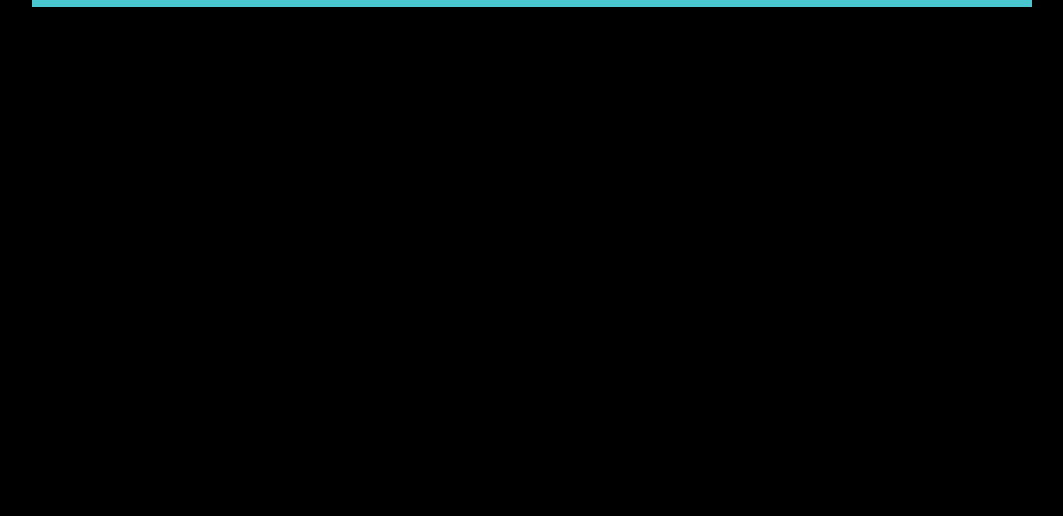
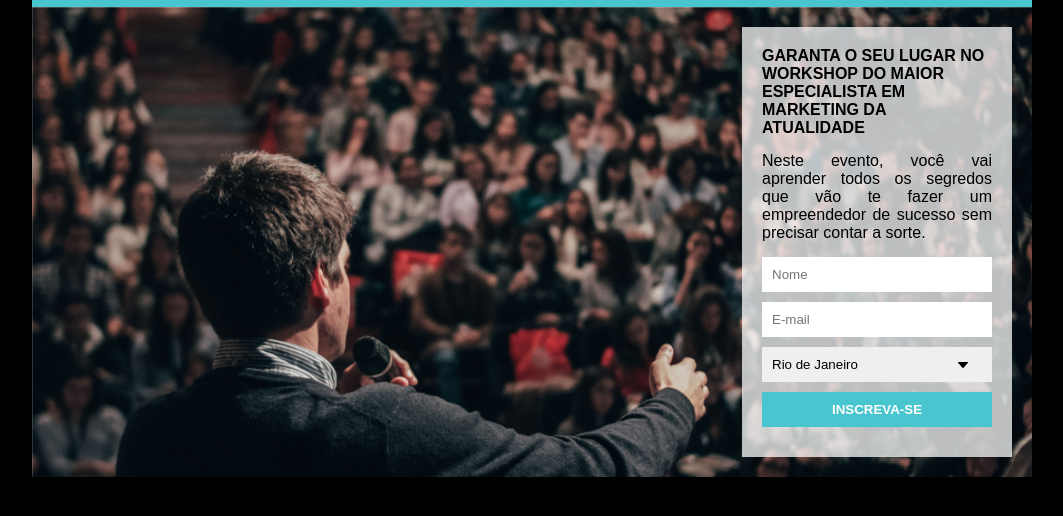
Before and after one commit to LucasMartins10/aulas-maio, a plain HTML site: page pagina-capturaM/index.html in a window 1280 px wide. Shown: the part 44-560 px from the top of the page, without its empty margins (108-1171 px from the left). Drawn offline with Linux system fonts and the light colour scheme.

Commit message:
Estilização da section e do formContainer

```diff
--- a/pagina-capturaM/css/style.css
+++ b/pagina-capturaM/css/style.css
@@ -24,3 +24,60 @@ header{
     font-size: 26px;
     text-transform: uppercase;
 }
+
+section{
+    padding: 20px;
+    background-image: url(../imagens/people.jpg);
+    background-size: cover;
+    overflow: hidden;
+}
+
+section p{
+    text-align: justify;
+}
+
+section h2{
+    text-transform: uppercase;
+    font-size: 16px;
+}
+
+.mb{
+    margin-bottom: 15px;
+}
+
+.formContainer{
+    max-width: 230px;
+    background-color: #FFFFFFBB;
+    padding: 20px;
+    float: right;
+}
+
+input, select{
+    width: 100%;
+    box-sizing: border-box;
+    border: none;
+    margin-bottom: 10px;
+    padding: 10px;
+}
+
+/* modificando um elemento html pelo type dele */
+input[type="submit"]{
+    background-color: #48C5CE;
+    color: #FFF;
+    font-weight: bold;
+}
+
+/* remoção da seta padrão e adiciona uma imagem de seta */
+select{
+    /*  */
+    appearance: none;
+    -moz-appearance: none;
+    -webkit-appearance: none;
+
+    /* adicionando imagem e removendo a repetição dela */
+    background-image: url(../imagens/arrow.jpg);
+    background-repeat: no-repeat;
+
+    /* posicionamento da imagem*/
+    background-position: calc(100% - 10%) center;
+}
--- a/pagina-capturaM/index.html
+++ b/pagina-capturaM/index.html
@@ -12,6 +12,24 @@
         <header>
             <h1 class="title">participe do workshop que vai mudar o seu negócio</h1>
         </header>
+        <section>
+            <div class="formContainer">
+                <h2 class="mb">garanta o seu lugar no workshop do maior especialista em marketing da atualidade
+                </h2>
+                <p class="mb">Neste evento, você vai aprender todos os segredos que vão te fazer um empreendedor de sucesso sem precisar contar a sorte.</p>
+                <form action="">
+                    <input type="text" id="name" name="name" placeholder="Nome" required>
+                    <input type="pass" id="email" name="email" placeholder="E-mail" required>
+                    <select name="place" id="">
+                        <option value="rj">Rio de Janeiro</option>
+                        <option value="sp">São Paulo</option>
+                        <option value="mg">Minas Gerais</option>
+                        <option value="es">Espírito Santo</option>
+                    </select>
+                    <input type="submit" value="INSCREVA-SE">
+                </form>
+            </div>
+        </section>
     </div>
 </body>
 </html>
```
Also changed, not shown: 1 other file.
